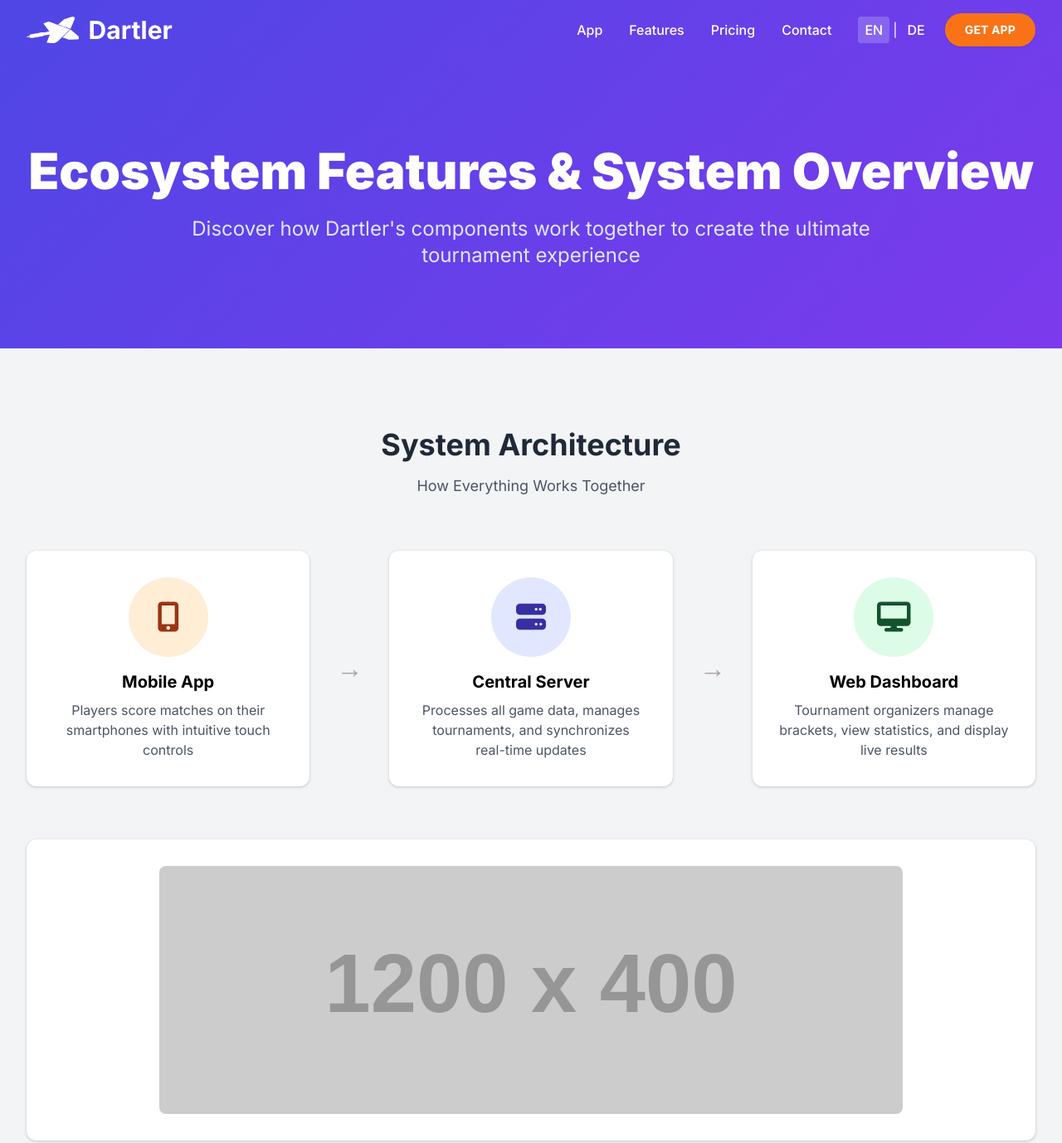
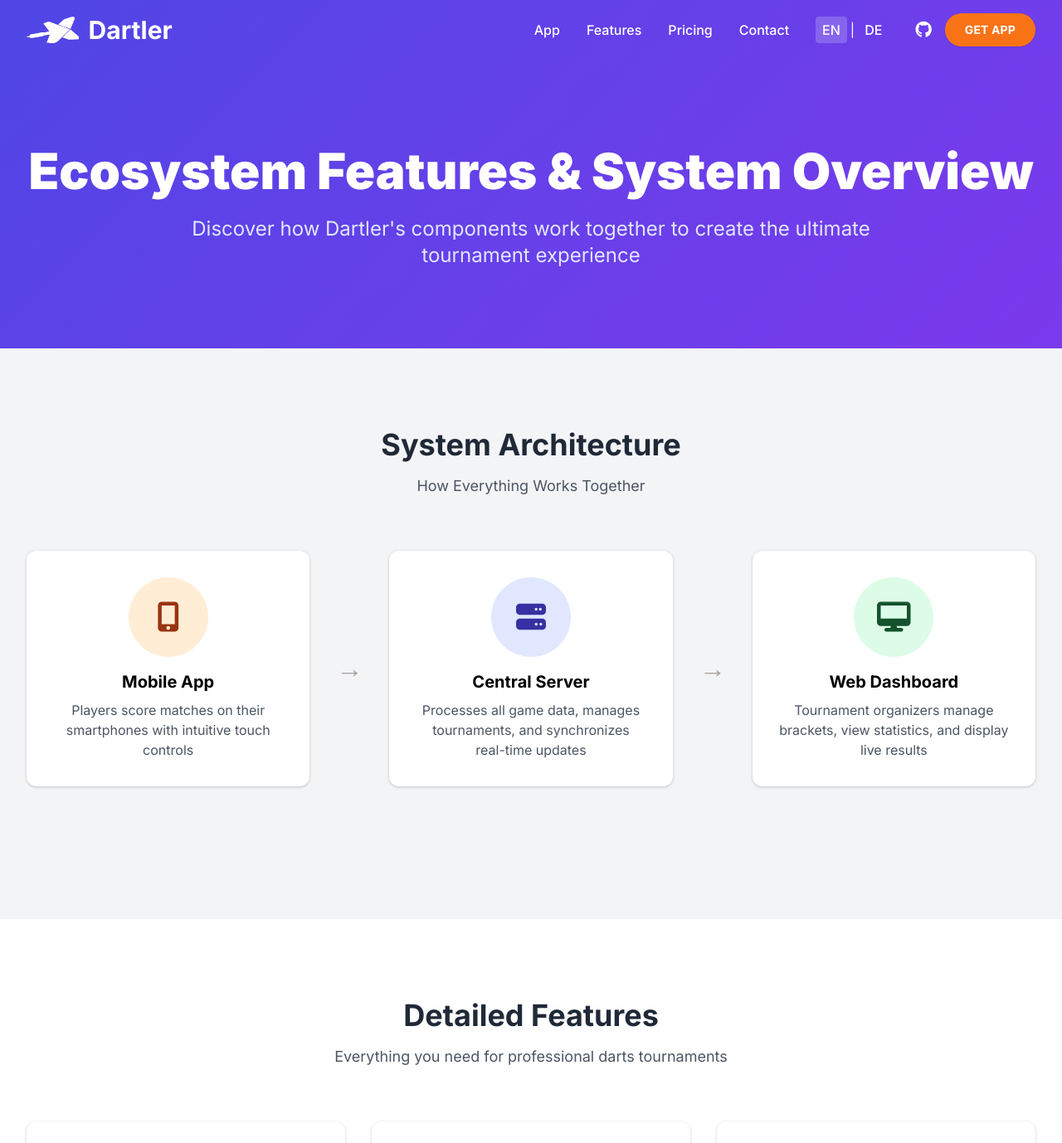
Before and after one commit to Dartler/dartler-website, a plain HTML site: page ecosystem.html in a window 1280 px wide. Shown: the top 1378 px of the page at 83% size. Drawn offline with nearby package versions, Linux system fonts and the light colour scheme; placeholder pictures from the web are drawn by us.

Commit message:
removed flow diagram and added github link button

```diff
--- a/ecosystem.html
+++ b/ecosystem.html
@@ -46,6 +46,12 @@
                         class="text-white font-medium px-2 py-1 rounded hover:bg-white hover:bg-opacity-20 transition-colors"
                         onclick="switchLanguage('de')">DE</button>
                 </div>
+
+                <!-- GitHub Link -->
+                <a href="https://github.com/Dartler" target="_blank" rel="noopener noreferrer"
+                    class="text-white text-xl mx-4 hover:text-gray-200 transition-colors">
+                    <i class="fab fa-github"></i>
+                </a>
 
                 <a href="#" class="m3-button-filled text-sm" data-lang-key="nav_get_app">Get App</a>
             </div>
@@ -130,14 +136,6 @@
                                 Tournament organizers manage brackets, view statistics, and display live results
                             </p>
                         </div>
-                    </div>
-                </div>
-
-                <!-- System Flow Diagram -->
-                <div class="m3-card p-8">
-                    <div class="text-center">
-                        <img src="https://placehold.co/1200x400/ffffff/333333?text=System+Architecture+Diagram"
-                            alt="System Architecture Diagram" class="w-full max-w-4xl mx-auto rounded-lg">
                     </div>
                 </div>
             </div>
```
